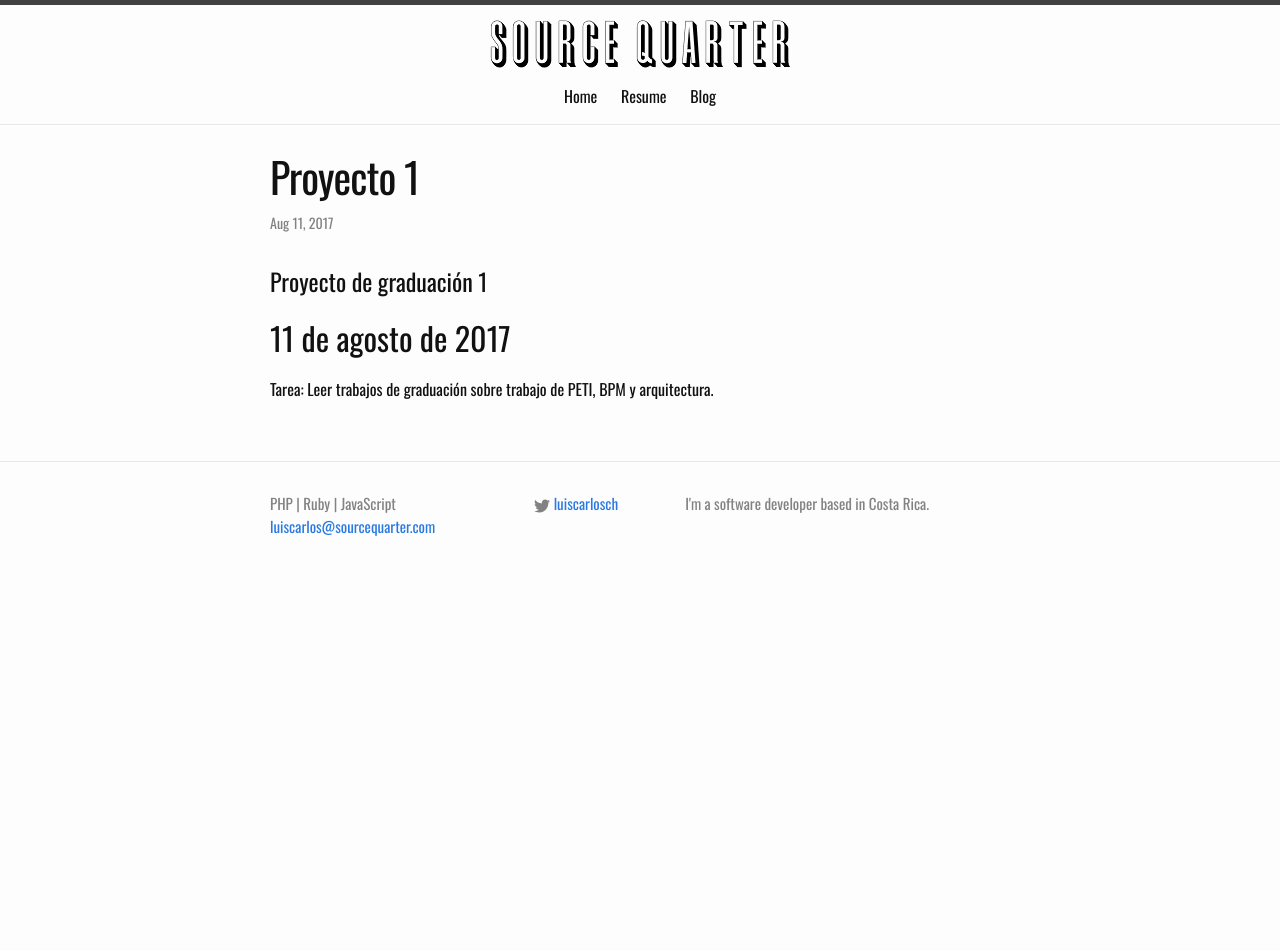
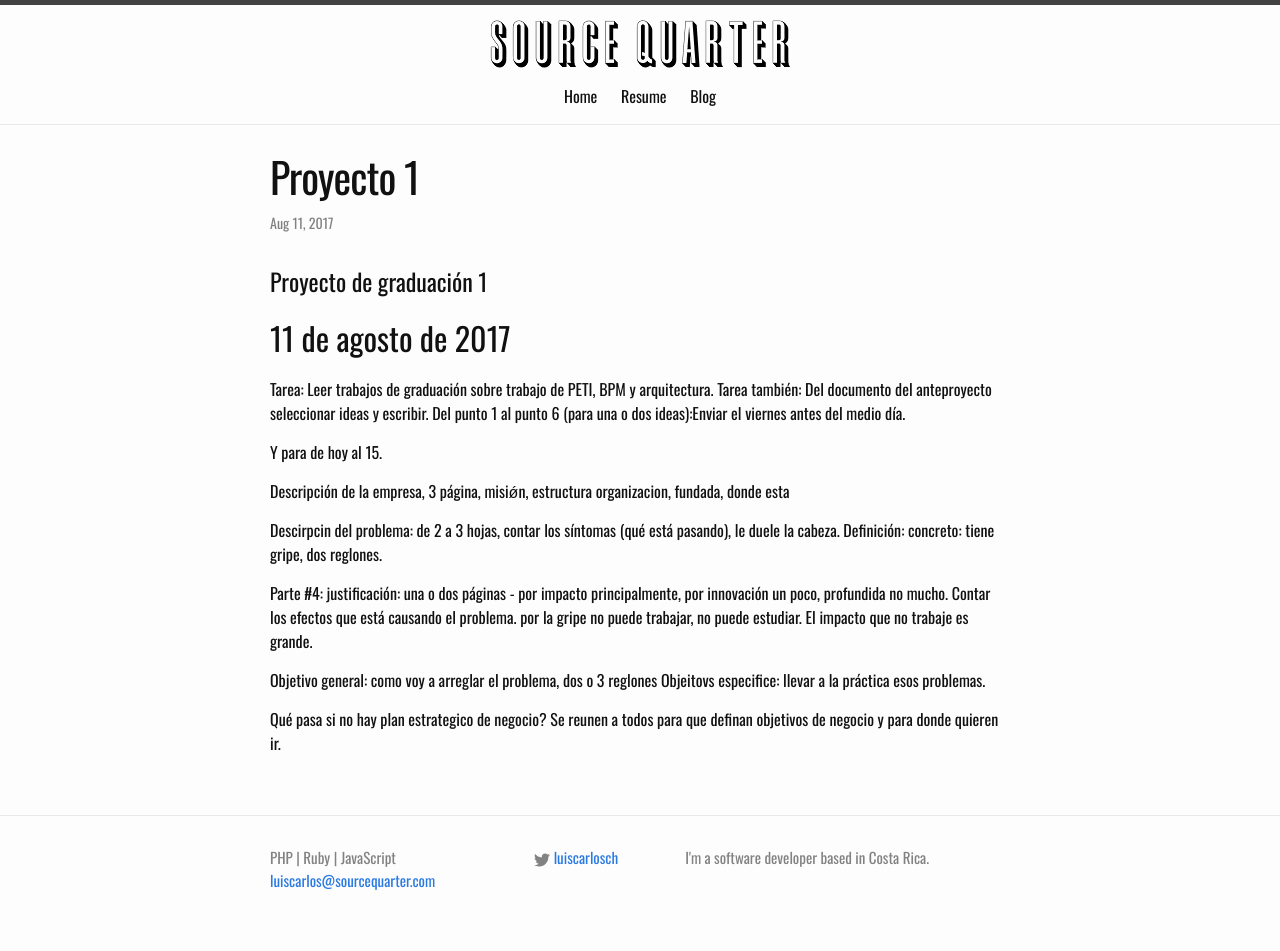
Before and after one commit to lucachaco/sourcequarter-lander, a Jekyll site: the page built from _posts/2017-08-11-proyecto-1.md, in a window 1280 px wide. Built offline with Jekyll 4.4.1, drawn with Linux system fonts in a browser that asks for light colours; our own code applies the rules of GitHub Pages for plain Markdown files; before the commit the page ends 900 px from its top, so only the background shows below that.

Commit message:
Update 2017-08-11-proyecto-1.md

```diff
--- a/_posts/2017-08-11-proyecto-1.md
+++ b/_posts/2017-08-11-proyecto-1.md
@@ -2,3 +2,20 @@
 
 ## 11 de agosto de 2017
 Tarea: Leer trabajos de graduación sobre trabajo de PETI, BPM y arquitectura.
+Tarea también: Del documento del anteproyecto seleccionar ideas y escribir.
+Del punto 1 al punto 6 (para una o dos ideas):Enviar el viernes antes del medio día.
+
+
+Y para de hoy al 15.
+
+Descripción de la empresa, 3 página, misiǿn, estructura organizacion, fundada, donde esta
+
+Descirpcin del problema: de 2 a 3 hojas, contar los síntomas (qué está pasando), le duele la cabeza.
+Definición: concreto: tiene gripe, dos reglones.
+
+Parte #4: justificación: una o dos páginas - por impacto principalmente, por innovación un poco, profundida no mucho. Contar los efectos que está causando el problema. por la gripe no puede trabajar, no puede estudiar. El impacto que no trabaje es grande.
+
+Objetivo general: como voy a arreglar el problema, dos o 3 reglones
+Objeitovs especifice: llevar a la práctica esos problemas.
+
+Qué pasa si no hay plan estrategico de negocio? Se reunen a todos para que definan objetivos de negocio y para donde quieren ir.
```
